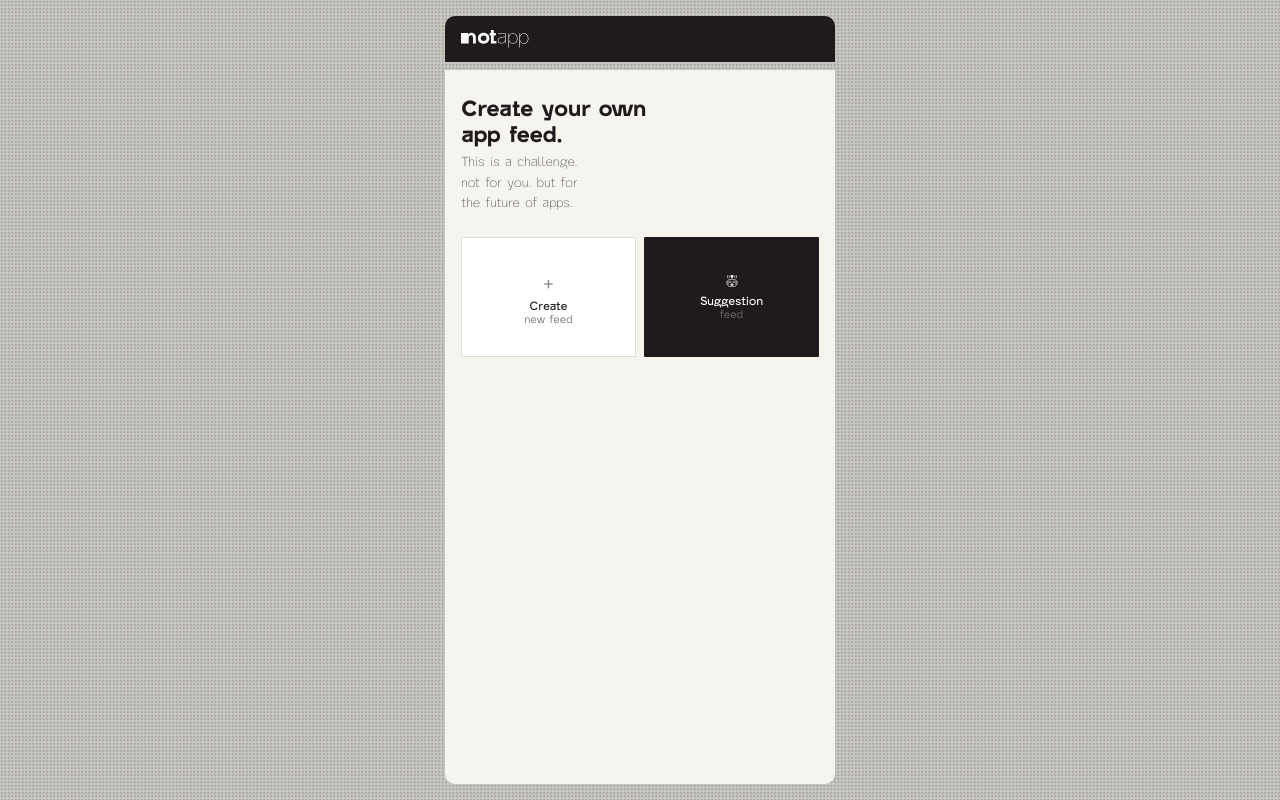
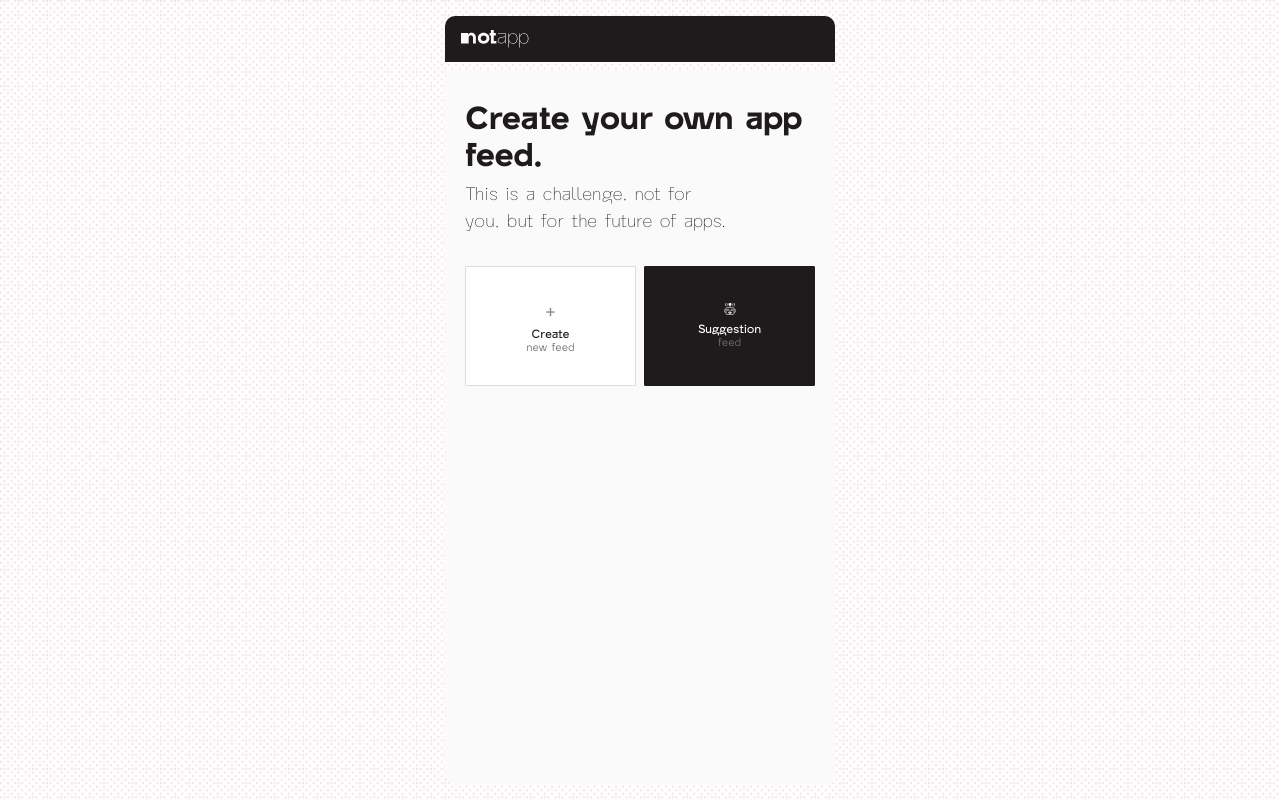
Before and after one commit to lermuller/not-app, a React (Vite) app: page / in a window 1280 px wide. Built offline with nearby package versions, Linux system fonts and the light colour scheme; a web font is replaced by a local one.

Commit message:
Add files via upload

```diff
--- a/src/global.css
+++ b/src/global.css
@@ -33,7 +33,7 @@
 
 :root {
   --base-font: 'Archiv Grotesk', sans-serif;
-  --base-bg: #F5F4EF;
+  --base-bg: #FAFAFA;
   --base-ink: #1F1B1D;
   --base-muted: #4A4745;
   --base-border: #E0DDD8;
@@ -43,9 +43,11 @@
 
 html, body {
   height: 100%;
-  background-color: #C8C6C1;
-  background-image: radial-gradient(circle, rgba(31,27,29,0.22) 0.65px, transparent 0.65px);
-  background-size: 3.5px 3.5px;
+  background-color: #F0EEEB;
+  background-image: url('/bg_page.png');
+  background-size: cover;
+  background-repeat: no-repeat;
+  background-attachment: fixed;
 }
 
 body {
@@ -62,7 +64,6 @@ body {
   padding: 16px;
 }
 
-/* Outer shell: transparent so dither shows in the 8px gap */
 .app-shell {
   width: 100%;
   max-width: var(--app-max-width);
@@ -74,7 +75,6 @@ body {
   overflow: hidden;
 }
 
-/* Content below the gap — has the app background color */
 .app-content {
   background: var(--base-bg);
   flex: 1;
--- a/src/pages/Home.jsx
+++ b/src/pages/Home.jsx
@@ -91,12 +91,27 @@ export default function Home() {
     <div className="app-shell">
       <Header />
       <div className="app-content">
-        <div style={{ padding: '24px 16px 32px', flex: 1 }}>
-          <h1 style={{ fontFamily: "'Archiv Grotesk', sans-serif", fontSize: '22px', fontWeight: 700, color: '#1F1B1D', letterSpacing: '-0.5px', lineHeight: 1.2, marginBottom: '4px' }}>
-            Create your own<br />app feed.
+        <div style={{ padding: '28px 20px 32px', flex: 1 }}>
+          <h1 style={{
+            fontFamily: "'Archiv Grotesk', sans-serif",
+            fontSize: '32px',
+            fontWeight: 700,
+            color: '#1F1B1D',
+            letterSpacing: '-0.8px',
+            lineHeight: 1.15,
+            marginBottom: '8px',
+          }}>
+            Create your own app feed.
           </h1>
-          <p style={{ fontFamily: "'Archiv Grotesk', sans-serif", fontSize: '13px', fontWeight: 300, color: '#1F1B1D', lineHeight: 1.6, marginBottom: '24px' }}>
-            This is a challenge.<br />not for you. but for<br />the future of apps.
+          <p style={{
+            fontFamily: "'Archiv Grotesk', sans-serif",
+            fontSize: '18px',
+            fontWeight: 300,
+            color: '#1F1B1D',
+            lineHeight: 1.5,
+            marginBottom: '32px',
+          }}>
+            This is a challenge, not for<br />you, but for the future of apps.
           </p>
 
           <div style={{ display: 'grid', gridTemplateColumns: 'repeat(2, 1fr)', gap: '8px' }}>
```
Also changed, not shown: public/bg_page.png (added), 4 other files (tests, documents, lock files or other folders).
